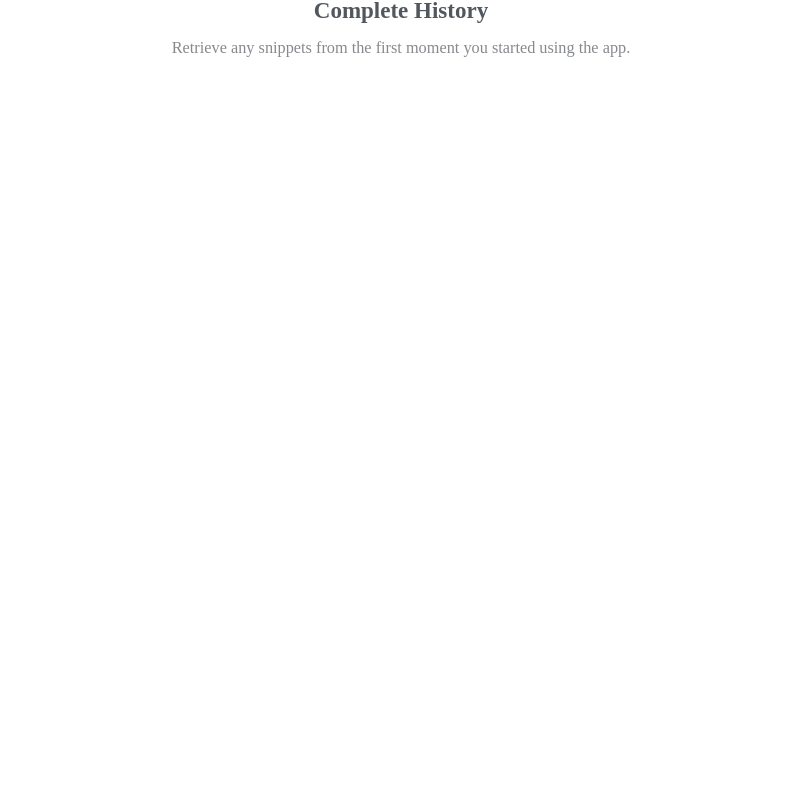
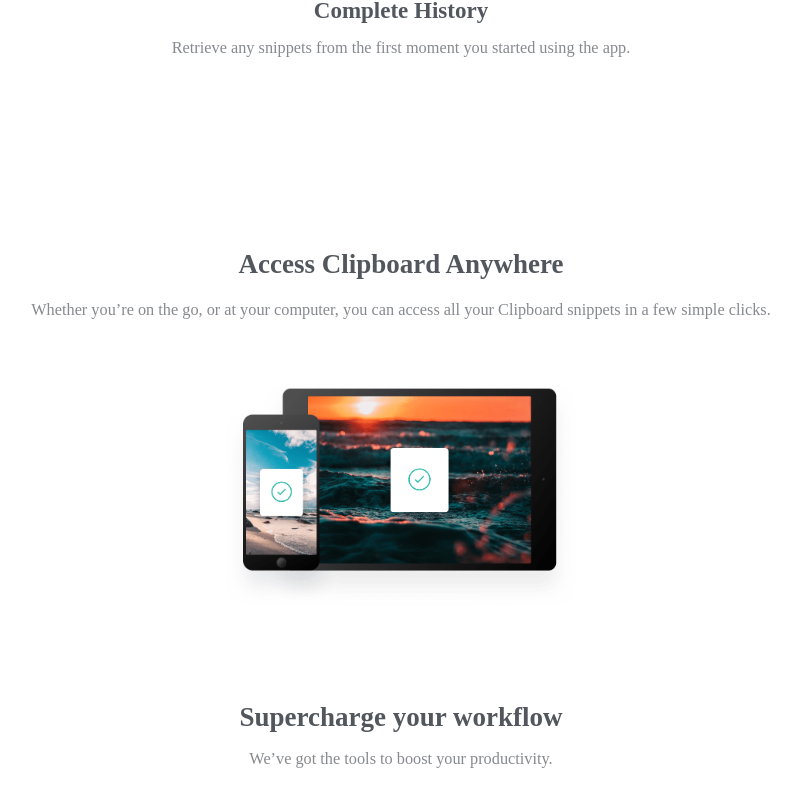
Before and after one commit to JCDMeira/clipboard-lp, a React (Create React App) app: page / in a window 1280 px wide. Shown: the part 1433-2239 px from the top of the page, without its empty margins (239-1036 px from the left). Built offline with nearby package versions, Linux system fonts and the light colour scheme; a web font is replaced by a local one.

Commit message:
Add: Acess clipboard

```diff
--- a/src/components/Content/index.jsx
+++ b/src/components/Content/index.jsx
@@ -1,11 +1,12 @@
 import React from 'react';
-import { MyContent, Logo, FieldImg } from './style';
+import { MyContent, Logo, FieldImg, ImgDevices } from './style';
 import * as Typ from '../../typography';
 import { Button } from '../MyButton';
 
 //# My images
 import logo from '../../assets/images/logo.svg';
 import computer from '../../assets/images/image-computer.png';
+import devices from '../../assets/images/image-devices.png';
 
 function Content() {
   return (
@@ -53,6 +54,19 @@ function Content() {
           </Typ.Paragraph>
         </div>
       </FieldImg>
+
+      <Typ.Tittle2 mb={1.5}>Access Clipboard Anywhere</Typ.Tittle2>
+      <Typ.Paragraph mb={6.1}>
+        Whether you’re on the go, or at your computer, you can access all your
+        Clipboard snippets in a few simple clicks.
+      </Typ.Paragraph>
+
+      <ImgDevices src={devices} />
+
+      <Typ.Tittle2 mb={1.1}>Supercharge your workflow</Typ.Tittle2>
+      <Typ.Paragraph mb={8.5}>
+        We’ve got the tools to boost your productivity.
+      </Typ.Paragraph>
     </MyContent>
   );
 }
--- a/src/components/Content/style.js
+++ b/src/components/Content/style.js
@@ -19,6 +19,7 @@ export const FieldImg = styled.div`
   display: flex;
   flex-direction: column;
   align-items: center;
+  margin-bottom: 17.4rem;
 
   img {
     width: 31.2rem;
@@ -26,3 +27,9 @@ export const FieldImg = styled.div`
     margin-bottom: 5.568rem;
   }
 `;
+
+export const ImgDevices = styled.img`
+  width: 35rem;
+  height: 22.238rem;
+  margin-bottom: 9.262rem;
+`;
```
